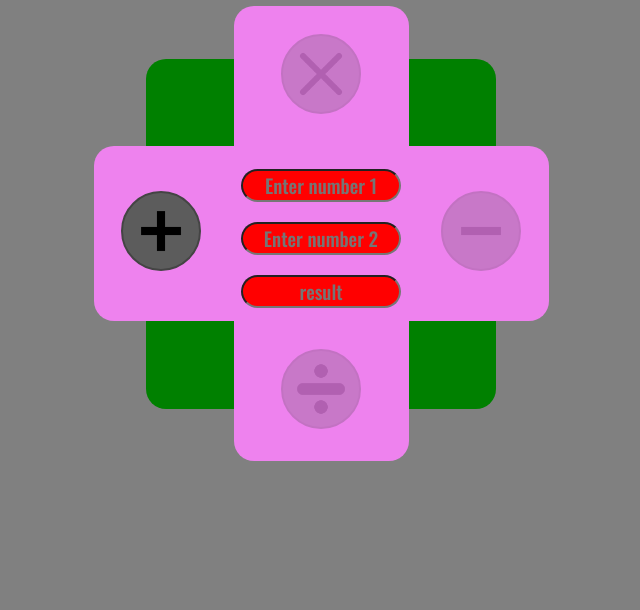
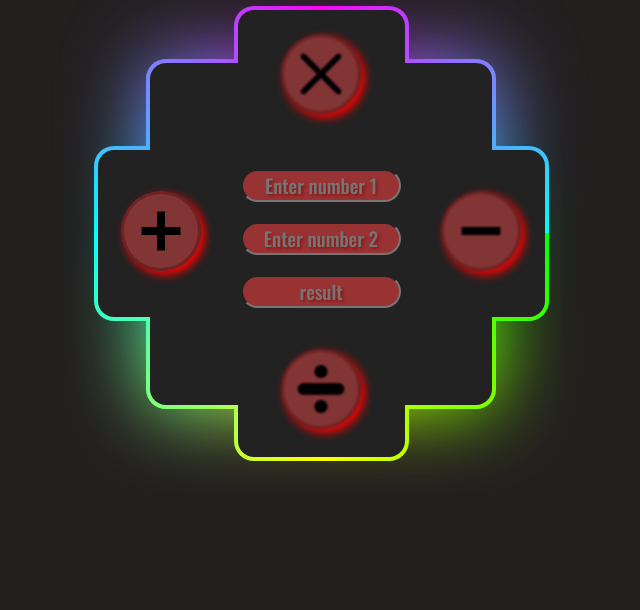
Before and after one commit to konsin1988/js-calculator, a website: page app/index.html in a window 1280 px wide. Shown: the part 190-800 px from the top of the page, without its empty margins (319-959 px from the left). Drawn offline with nearby package versions, Linux system fonts and the light colour scheme.

Commit message:
CSS done

```diff
--- a/app/css/main.css
+++ b/app/css/main.css
@@ -11,7 +11,7 @@ body {
   display: flex;
   width: 100vw;
   height: 100vh;
-  background: grey;
+  background: rgb(35, 31, 31);
   justify-content: center;
   align-items: center;
   flex-direction: column;
@@ -35,6 +35,44 @@ body {
   justify-content: center;
   align-items: center;
 }
+.container .box::before {
+  content: "";
+  position: absolute;
+  inset: 0;
+  border-radius: 20px;
+  background: repeating-conic-gradient(
+    from var(--a),
+    #0f0,
+    #ff0,
+    #0ff,
+    #f0f,
+    #0ff
+  );
+  animation: rotating 4s linear infinite;
+}
+.container .box::after {
+  content: "";
+  position: absolute;
+  inset: 0;
+  border-radius: 20px;
+  background: repeating-conic-gradient(
+    from var(--a),
+    #0f0,
+    #ff0,
+    #0ff,
+    #f0f,
+    #0ff
+  );
+  animation: rotating 4s linear infinite;
+  filter: blur(40px);
+}
+.box span {
+  position: absolute;
+  inset: 4px;
+  background: #222;
+  border-radius: 16px;
+  z-index: 1;
+}
 
 .box .horisontal {
   position: absolute;
@@ -42,12 +80,28 @@ body {
   width: 130%;
   left: -15%;
   top: 25%;
-  background: violet;
+  background: repeating-conic-gradient(
+    from var(--a),
+    #0f0,
+    #ff0,
+    #0ff,
+    #f0f,
+    #0ff
+  );
+  animation: rotating 4s linear infinite;
   border-radius: 20px;
 }
 .box .vertical {
   position: absolute;
-  background: violet;
+  background: repeating-conic-gradient(
+    from var(--a),
+    #0f0,
+    #ff0,
+    #0ff,
+    #f0f,
+    #0ff
+  );
+  animation: rotating 4s linear infinite;
   width: 50%;
   height: 130%;
   top: -15%;
@@ -82,17 +136,71 @@ body {
   padding: 20px;
 }
 .container label {
-  opacity: 0.25;
+  filter: blur(1px);
+}
+.container label:hover {
+  filter: blur(0px);
 }
 .icon {
   width: 80px;
-  border: 2px solid rgb(68, 68, 68);
+  border: 3px solid rgba(105, 25, 25, 0.682);
   border-radius: 50%;
-  background: rgb(92, 92, 92);
-  /* opacity: 0.25; */
+  background: rgba(238, 77, 77, 0.473);
   padding: 2px;
   cursor: pointer;
+  text-shadow: 4px 4px 10px 0 green;
 }
+img {
+  box-shadow: 4px 4px 10px 0 red;
+}
+.icon:hover {
+  background: white;
+  transition: 1s;
+  animation: scaling 1s forwards;
+  border: none;
+  box-shadow: 5px 5px 6px 0 red;
+}
+.icon:active {
+  animation: activity 1s linear;
+  background: #fff;
+  transition: 2s;
+}
+@property --a {
+  syntax: "<angle>";
+  inherits: false;
+  initial-value: 0deg;
+}
+@keyframes rotating {
+  0% {
+    --a: 0deg;
+  }
+  100% {
+    --a: 360deg;
+  }
+}
+@keyframes scaling {
+  0% {
+    transform: scale(1);
+  }
+  100% {
+    transform: scale(1.1);
+  }
+}
+@keyframes activity {
+  0% {
+    background: #ffffff63;
+  }
+  25% {
+    background: #fff;
+  }
+  75% {
+    background: #fff;
+  }
+  100% {
+    background: #ffffff7d;
+  }
+}
+
 .mul_div {
   display: flex;
   flex-direction: column;
@@ -140,7 +248,7 @@ input:nth-child(1):checked ~ .add_sub label:nth-child(1),
 input:nth-child(2):checked ~ .add_sub label:nth-child(2),
 input:nth-child(3):checked ~ .mul_div label:nth-child(1),
 input:nth-child(4):checked ~ .mul_div label:nth-child(2) {
-  opacity: 1;
+  filter: blur(0.1px);
 }
 .container .numbers {
   position: absolute;
@@ -152,10 +260,35 @@ input:nth-child(4):checked ~ .mul_div label:nth-child(2) {
 }
 
 .numbers input {
-  background: red;
+  background: rgba(194, 57, 57, 0.747);
   border-radius: 20px;
   margin: 10px;
   text-align: center;
   font-size: 1.2em;
   width: 160px;
+  color: #fff;
+  text-shadow: 2px 2px 3px rgba(126, 2, 2, 0.575);
 }
+
+.numbers input:hover::placeholder {
+  opacity: 0.2;
+}
+.numbers input:hover {
+  text-shadow: 2px 2px 3px rgba(0, 0, 0, 0.575);
+  background: #fff;
+  transition: 0.5s;
+  transform: scale(1.1);
+  color: black;
+}
+.numbers input:active {
+  animation: inputhover 1s linear forwards;
+}
+@keyframes inputhover {
+  0% {
+    transform: scale(1.1);
+  }
+  100% {
+    transform: scale(1.1);
+    background: #fff;
+  }
+}
--- a/app/index.html
+++ b/app/index.html
@@ -35,14 +35,19 @@
         </div>
       </div>
       <div class="box">
+        <span></span>
         <div class="numbers">
           <input type="text" id="num1" placeholder="Enter number 1" />
           <input type="text" id="num2" placeholder="Enter number 2" />
-          <!-- <input type="button" value="Calculate" /> -->
+
           <input type="text" id="result" placeholder="result" />
         </div>
-        <div class="horisontal"></div>
-        <div class="vertical"></div>
+        <div class="horisontal">
+          <span></span>
+        </div>
+        <div class="vertical">
+          <span></span>
+        </div>
       </div>
     </div>
     <script
```
